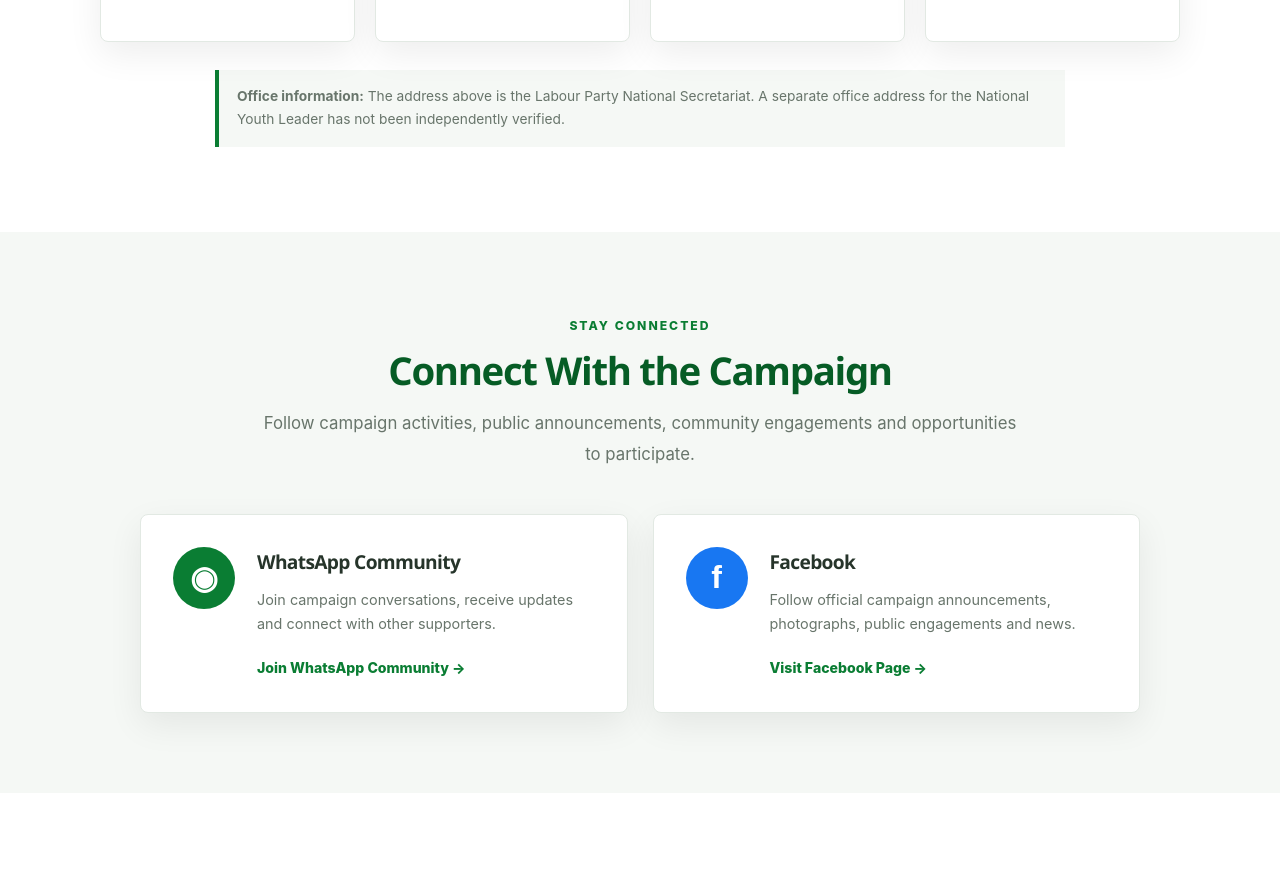
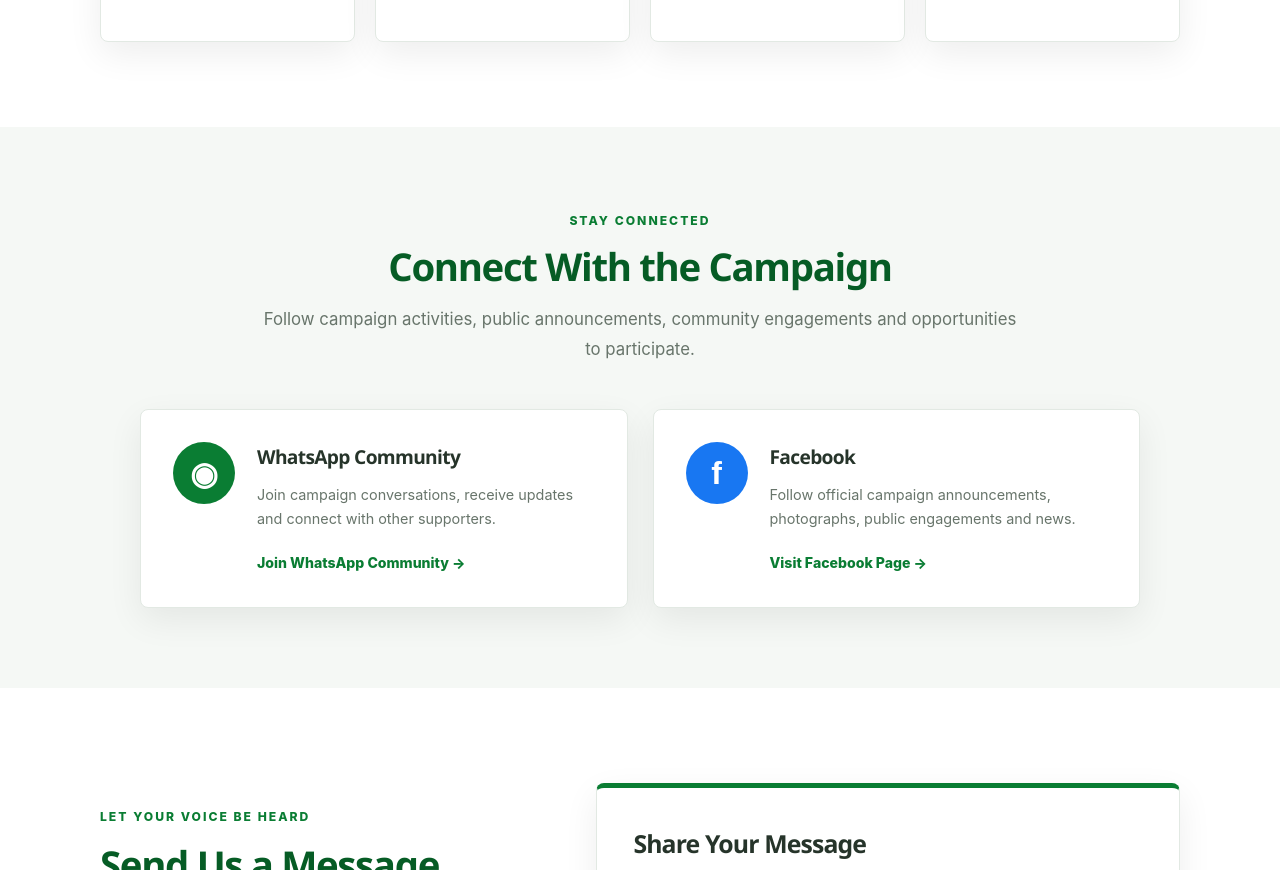
Before and after one commit to austinibe15/collinsoparacampaignwebsite, a plain HTML site: page public/contact.html in a window 1280 px wide. Shown: the part 1689-2559 px from the top of the page. Drawn offline with Linux system fonts and the light colour scheme.

```diff
--- a/public/contact.html
+++ b/public/contact.html
@@ -273,14 +273,7 @@
 
         </div>
 
-        <p class="contact-verification-note">
-          <strong>Office information:</strong>
-          The address above is the Labour Party National Secretariat.
-          A separate office address for the National Youth Leader
-          has not been independently verified.
-        </p>
-
-      </div>
+       </div>
 
     </section>
 
```
